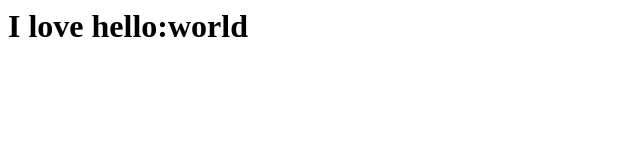
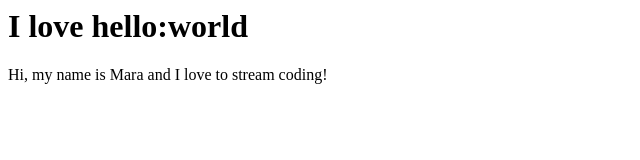
Before and after one commit to maralihart/helloworld-website, a plain HTML site: page index.html in a window 1280 px wide. Shown: the whole page, without its empty margins (0-640 px from the left). Drawn offline with Linux system fonts and the light colour scheme.

Commit message:
Added an introduction to index.html

```diff
--- a/index.html
+++ b/index.html
@@ -1,5 +1,6 @@
 <html>
   <body>
     <h1>I love hello:world</h1>
+    <p>Hi, my name is Mara and I love to stream coding!</p>
   </body>
 </html>
```
